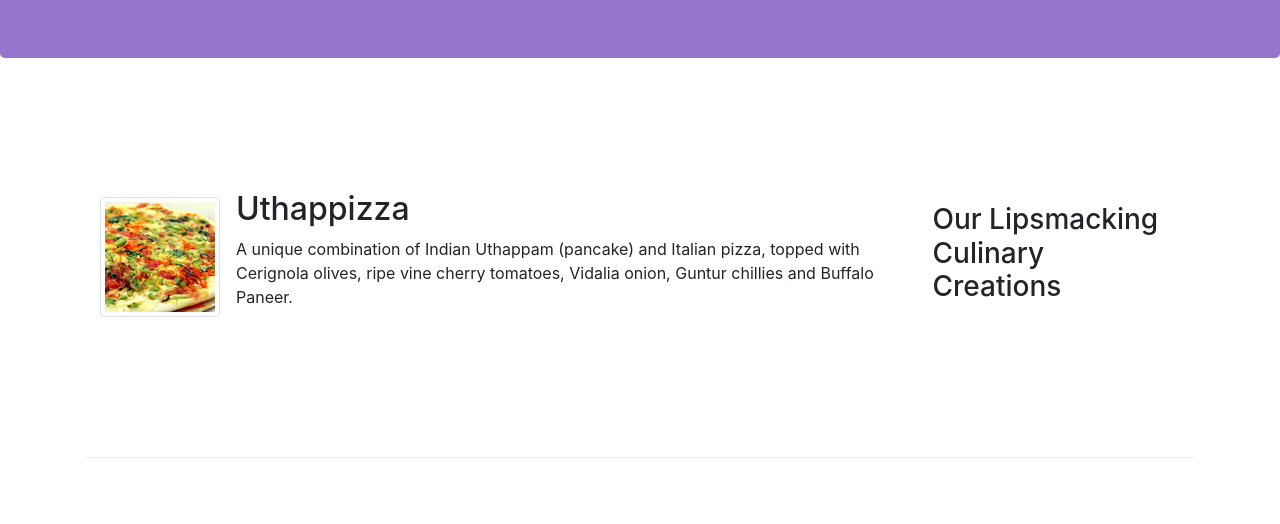
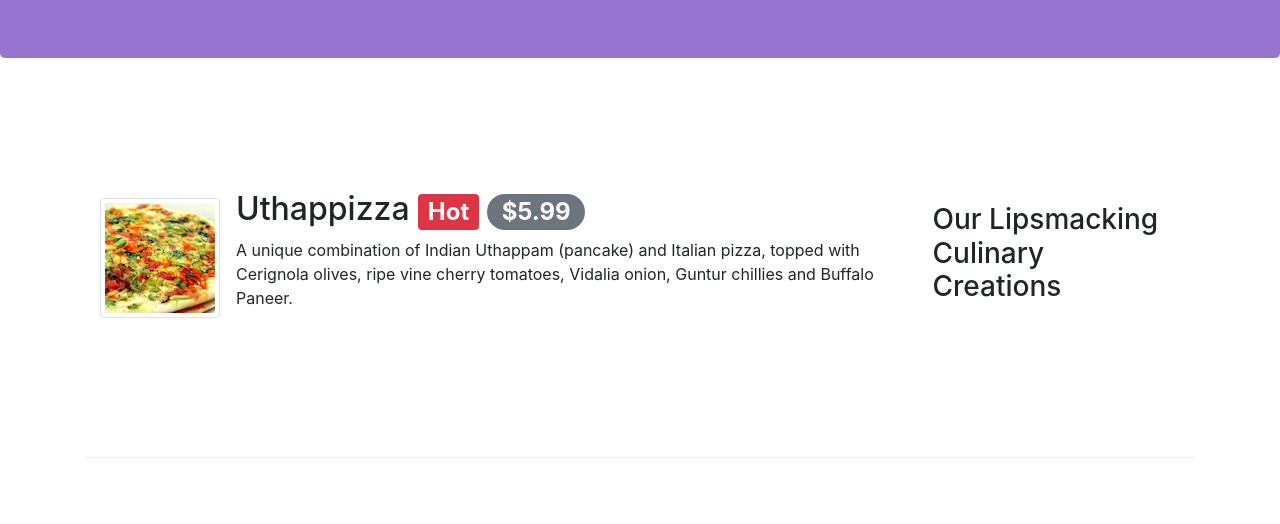
Before and after one commit to rohithkoteval/bootstrap, a website: page index.html in a window 1280 px wide. Shown: the part 276-800 px from the top of the page. Drawn offline with nearby package versions, Linux system fonts and the light colour scheme.

Commit message:
alerting users

```diff
--- a/index.html
+++ b/index.html
@@ -56,7 +56,10 @@
                     <img class="d-flex mr-3 img-thumbnail align-self-center"
                         src="img/uthappizza.png" alt="uthappizza">
                     <div class="media-body">
-                        <h2 class="mt-0">Uthappizza</h2>
+                        <h2 class="mt-0">Uthappizza
+                            <span class="badge badge-danger">Hot</span>
+                            <span class="badge badge-pill badge-secondary">$5.99</span>
+                        </h2>
                         <p class="d-none d-sm-block">A unique combination of Indian Uthappam (pancake) and Italian pizza, topped with Cerignola olives, ripe vine cherry tomatoes, Vidalia onion, Guntur chillies and Buffalo Paneer.</p>
                     </div>
                 </div>
```
